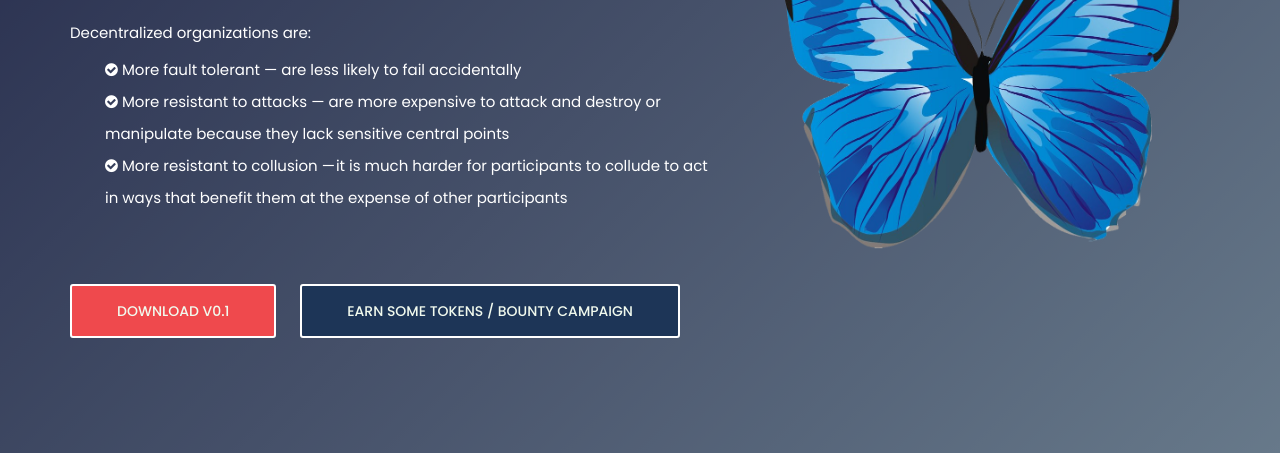
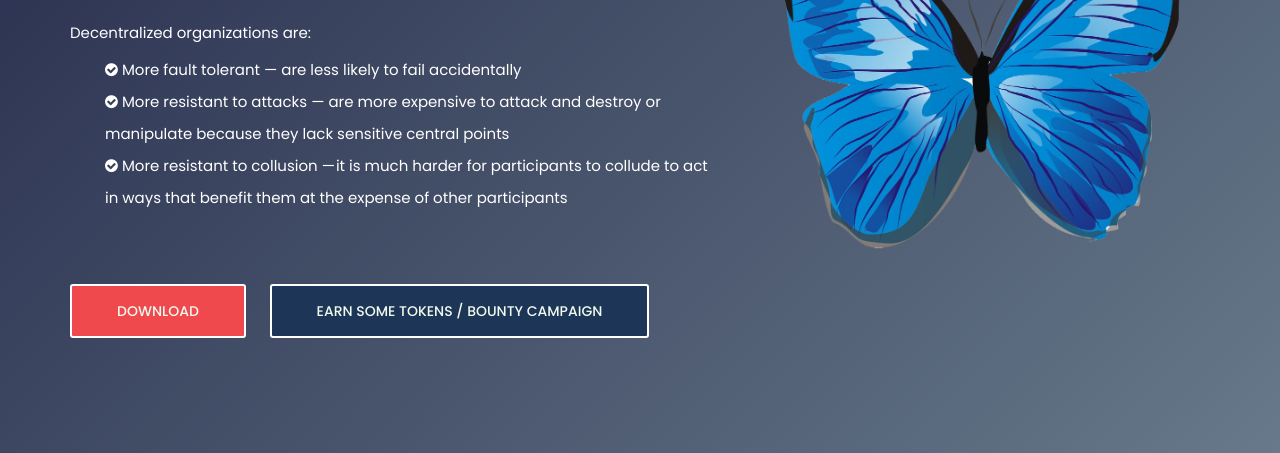
Before and after one commit to Thetta/WebSite1, a website: page project/index.html in a window 1280 px wide. Shown: the part 347-800 px from the top of the page. Drawn offline with Linux system fonts and the light colour scheme; a web font is replaced by a local one.

Commit message:
Typo fixed

```diff
--- a/project/index.html
+++ b/project/index.html
@@ -127,7 +127,7 @@
 
 							<ul class="list-unstyled">
 								<li>
-									<a href="https://github.com/Thetta/Thetta-DAO-Framework/releases">Download v0.1</a>
+									<a href="https://github.com/Thetta/Thetta-DAO-Framework/releases">Download</a>
 								</li>
 
 								<li>
```
